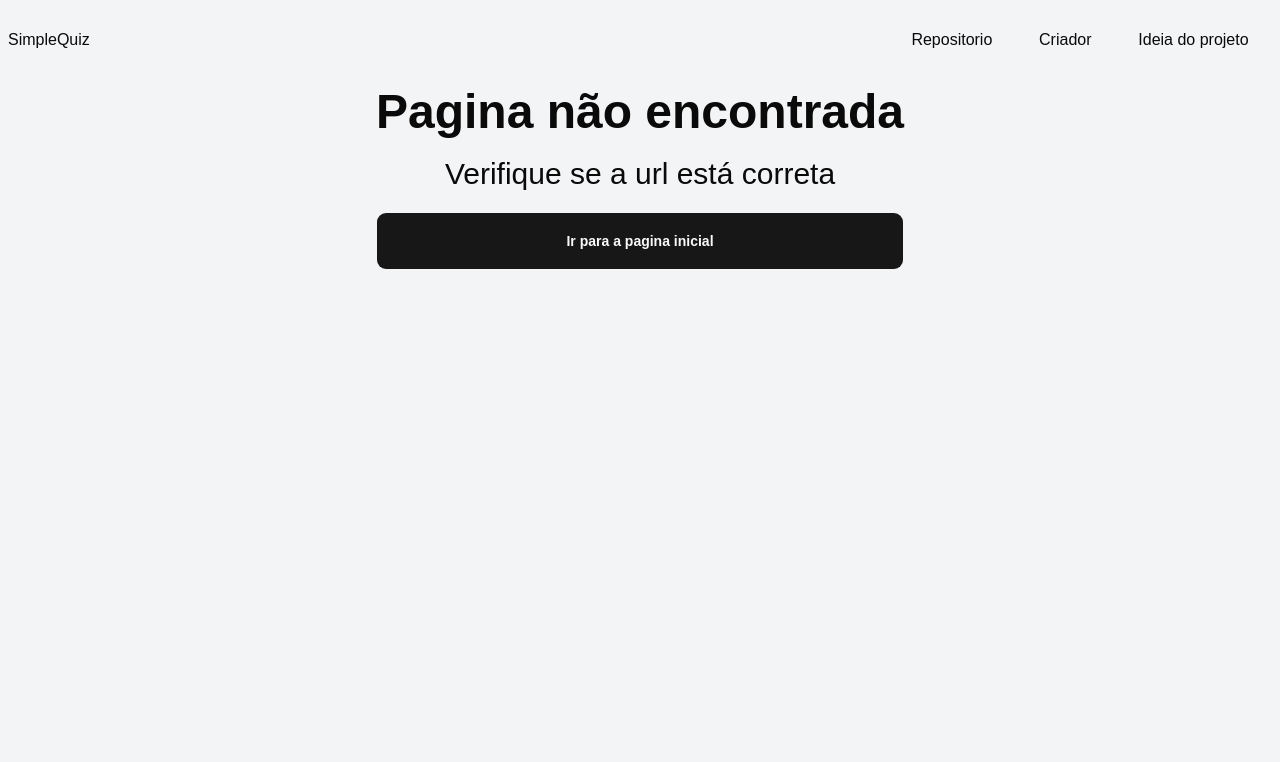
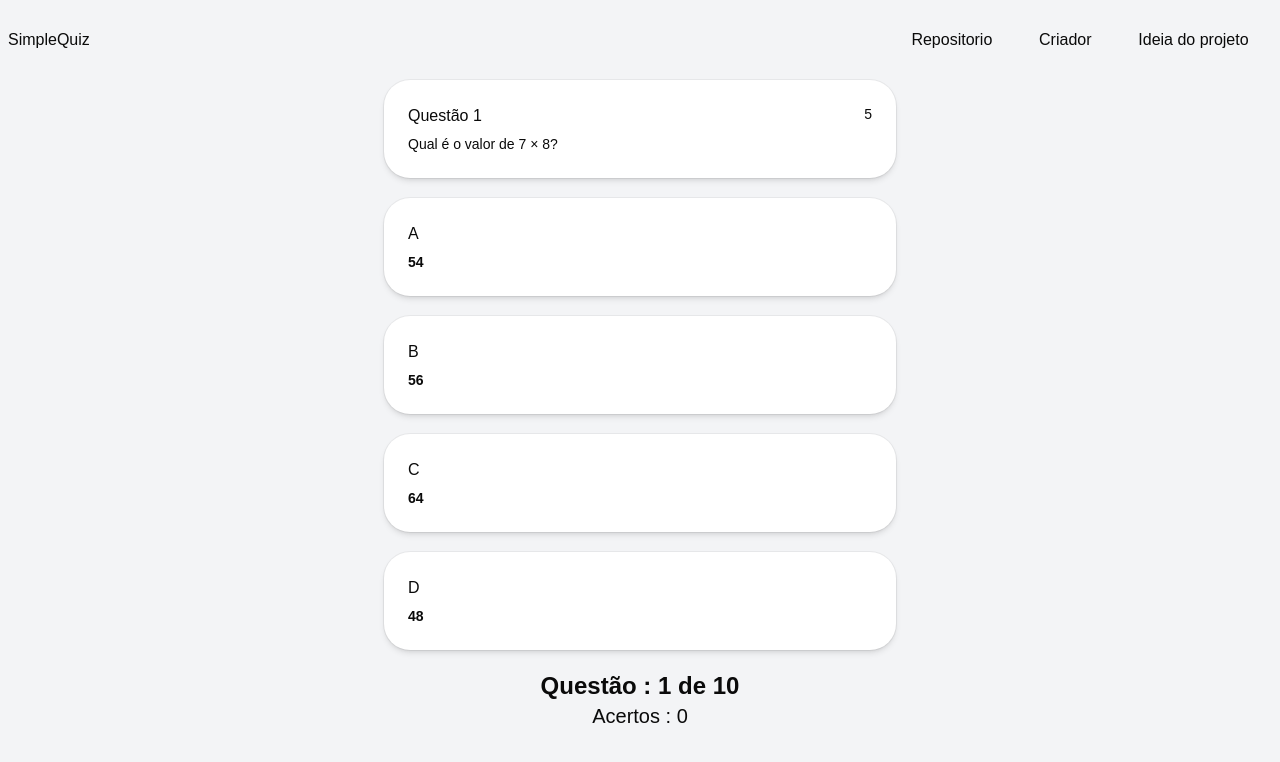
Before and after one commit to Jose-GuilhermeG/simpleQuiz, a React (Vite) app in the folder app/: page /quiz/1 in a window 1280 px wide. Shown: the top 762 px of the page. Built offline with nearby package versions, Linux system fonts and the light colour scheme.

Commit message:
feat: adicionando pagina de quiz

```diff
--- /dev/null
+++ b/app/src/features/questions/answerCard.tsx
@@ -0,0 +1,31 @@
+import { Card, CardDescription, CardHeader, CardTitle } from "@/components/ui/card";
+import type {AnswerProtocol } from "@/types/questionTypes";
+import { useEffect, type RefObject } from "react";
+
+interface AnswerCardProps{
+    element : AnswerProtocol;
+    selectAnswer : (isCorrectAnswer : boolean , element : HTMLElement) => void;
+    index : number;
+    correctAnswer : RefObject<HTMLElement | undefined>;
+}
+
+export default function AnswerCard({element , selectAnswer , index , correctAnswer} : AnswerCardProps){
+    const answersLetters = "ABCD"
+
+    return (
+        <Card
+            className="w-full h-fit cursor-pointer"
+            onClick={(e)=>selectAnswer(element.isCorrect , e.currentTarget)}
+            {...{ref : element.isCorrect ? correctAnswer : undefined}}
+            >
+            <CardHeader>
+                <CardTitle>
+                {answersLetters[index]}
+                </CardTitle>
+                <CardDescription className="text-foreground font-black">
+                {element.content}
+                </CardDescription>
+            </CardHeader>
+        </Card>
+    )
+}
--- /dev/null
+++ b/app/src/hooks/useinterval.tsx
@@ -0,0 +1,22 @@
+import { useEffect, useRef } from 'react';
+
+export function useInterval<C extends CallableFunction>(
+  callback: C,
+  delay: number | null,
+): void {
+  const savedCallback = useRef<C>(null) ;
+
+  useEffect(() => {
+    savedCallback.current = callback;
+  }, [callback]);
+
+  useEffect(() => {
+    function tick() {
+      if (savedCallback.current) savedCallback.current();
+    }
+    if (delay !== null) {
+      const id = setInterval(tick, delay);
+      return () => clearInterval(id);
+    }
+  }, [delay]);
+}
--- /dev/null
+++ b/app/src/pages/quizPage.tsx
@@ -0,0 +1,188 @@
+import { Card, CardAction, CardDescription, CardHeader, CardTitle } from "@/components/ui/card";
+import AnswerCard from "@/features/questions/answerCard";
+import { useInterval } from "@/hooks/useinterval";
+import type { QuestionProtocol } from "@/types/questionTypes";
+import { useRef, useState} from "react";
+import { useParams } from "react-router-dom"
+
+export default function QuizPage(){
+  const questions: QuestionProtocol[] = [
+  {
+    description: "Qual é o valor de 7 × 8?",
+    answers: [
+      { content: "54", isCorrect: false },
+      { content: "56", isCorrect: true },
+      { content: "64", isCorrect: false },
+      { content: "48", isCorrect: false }
+    ]
+  },
+  {
+    description: "Qual é a raiz quadrada de 144?",
+    answers: [
+      { content: "10", isCorrect: false },
+      { content: "11", isCorrect: false },
+      { content: "12", isCorrect: true },
+      { content: "13", isCorrect: false }
+    ]
+  },
+  {
+    description: "Resolva: 25 ÷ 5",
+    answers: [
+      { content: "4", isCorrect: false },
+      { content: "5", isCorrect: true },
+      { content: "6", isCorrect: false },
+      { content: "7", isCorrect: false }
+    ]
+  },
+  {
+    description: "Qual é o valor de π arredondado para duas casas decimais?",
+    answers: [
+      { content: "3.12", isCorrect: false },
+      { content: "3.14", isCorrect: true },
+      { content: "3.15", isCorrect: false },
+      { content: "3.16", isCorrect: false }
+    ]
+  },
+  {
+    description: "Qual é o resultado de 2³?",
+    answers: [
+      { content: "6", isCorrect: false },
+      { content: "8", isCorrect: true },
+      { content: "9", isCorrect: false },
+      { content: "12", isCorrect: false }
+    ]
+  },
+  {
+    description: "Qual é a solução da equação: x + 5 = 12?",
+    answers: [
+      { content: "x = 5", isCorrect: false },
+      { content: "x = 6", isCorrect: true },
+      { content: "x = 7", isCorrect: false },
+      { content: "x = 8", isCorrect: false }
+    ]
+  },
+  {
+    description: "Qual é o perímetro de um quadrado com lado de 9 cm?",
+    answers: [
+      { content: "36 cm", isCorrect: true },
+      { content: "18 cm", isCorrect: false },
+      { content: "27 cm", isCorrect: false },
+      { content: "45 cm", isCorrect: false }
+    ]
+  },
+  {
+    description: "Qual é a área de um triângulo com base 10 cm e altura 6 cm?",
+    answers: [
+      { content: "30 cm²", isCorrect: true },
+      { content: "60 cm²", isCorrect: false },
+      { content: "15 cm²", isCorrect: false },
+      { content: "20 cm²", isCorrect: false }
+    ]
+  },
+  {
+    description: "Qual é o próximo número na sequência: 2, 4, 8, 16, ...?",
+    answers: [
+      { content: "24", isCorrect: false },
+      { content: "32", isCorrect: true },
+      { content: "20", isCorrect: false },
+      { content: "36", isCorrect: false }
+    ]
+  },
+  {
+    description: "Qual é o valor de 100% de 50?",
+    answers: [
+      { content: "25", isCorrect: false },
+      { content: "50", isCorrect: true },
+      { content: "75", isCorrect: false },
+      { content: "100", isCorrect: false }
+    ]
+  }
+];
+
+  const parms = useParams()
+
+
+    const [currentQuestionIndex,setCurrentQuestionIndex] = useState<number>(0);
+    const [hits ,setHits] = useState<number>(0);
+    const [time , setTime] = useState<number>(10);
+
+    const currentQuestion : QuestionProtocol | undefined = questions[currentQuestionIndex];
+
+    const correctAnswer = useRef<HTMLElement | undefined>(undefined);
+
+    const setAnswerColor = (isCorrectAsnwer : boolean , element : HTMLElement) =>{
+      if(!isCorrectAsnwer) element.style.backgroundColor = "var(--color-red-500)"
+      else element.style.backgroundColor = "var(--color-green-500)"
+    }
+
+    const clearAnswerColor = (element : HTMLElement | null)=>{
+      if(element) element.style.backgroundColor = "var(--color-card)"
+    }
+
+    const goToNewQuestion = (element : HTMLElement | null)=>{
+      setTimeout(()=>{
+        clearAnswerColor(element)
+        clearAnswerColor(correctAnswer.current as HTMLElement)
+        setCurrentQuestionIndex(prev=>prev+1);
+      },400)
+    }
+
+    const result = (element : HTMLElement | null , correctResponse : boolean)=>{
+      setAnswerColor(true , correctAnswer.current as HTMLElement)
+      setHits(prev => prev + (correctResponse ? 1 : 0))
+      goToNewQuestion(element);
+      setTime(10)
+    }
+
+    const selectAnswer = (isCorrectAsnwer : boolean , element : HTMLElement)=>{
+      setAnswerColor(isCorrectAsnwer , element);
+      result(element , isCorrectAsnwer)
+    }
+
+
+    useInterval(()=>{
+      setTime(prev=>prev-1)
+      if(time < 1) result(null , false);
+    },1000)
+
+    return (
+        <section className="w-full flex flex-col items-center">
+            <Card className="sm:w-lg w-2/3 h-fit">
+                <CardHeader>
+                    <CardTitle>
+                        {currentQuestion ? `Questão ${currentQuestionIndex + 1}`: "voce terminou o quiz"}
+                    </CardTitle>
+                    <CardDescription className="text-foreground">
+                        {currentQuestion && currentQuestion.description}
+                    </CardDescription>
+                    <CardAction>
+                      {time}
+                    </CardAction>
+                </CardHeader>
+            </Card>
+
+            {currentQuestion ?
+                <div className="flex sm:w-lg w-2/3 h-fit my-5 flex-col gap-5 items-center">
+                    {currentQuestion.answers.map((element,index)=>(
+                        <AnswerCard element={element} index={index} correctAnswer={correctAnswer} selectAnswer={selectAnswer} />
+                    ))}
+                </div>
+                :
+                <h1>
+                    Acertos : {hits}
+                </h1>
+            }
+            {
+              currentQuestion &&
+              <div>
+                <h1 className="text-2xl font-black text-foreground text-center">
+                  Questão : {currentQuestionIndex + 1} de {questions.length}
+                </h1>
+                <p className="text-xl font-medium text-center text-foreground">
+                  Acertos : {hits}
+                </p>
+              </div>
+            }
+        </section>
+    )
+}
--- a/app/src/pages/selectQuizTheme.tsx
+++ b/app/src/pages/selectQuizTheme.tsx
@@ -1,4 +1,5 @@
 import { Card, CardDescription, CardHeader, CardTitle } from "@/components/ui/card";
+import { useNavigate } from "react-router-dom";
 
 interface QuizTheme{
     title : string;
@@ -6,6 +7,10 @@ interface QuizTheme{
 }
 
 export default function SelectQuizTheme(){
+
+    const navigate = useNavigate()
+
+    const goToQuiz = (title : string) => navigate(`/quiz/${title.toLowerCase()}`)
 
     const quizThemes: QuizTheme[] = [
   {
@@ -58,7 +63,7 @@ export default function SelectQuizTheme(){
             </h1>
             <div className="flex flex-col gap-5 max-h-[70vh] overflow-y-scroll p-5">
                 {quizThemes.map((element,index)=>(
-                    <Card key={index} className="lg:min-h-[12vh] min-h-[15vh]">
+                    <Card key={index} className="lg:min-h-[12vh] min-h-[15vh]" onClick={()=>goToQuiz(element.title)}>
                         <CardHeader>
                             <CardTitle>
                                 {element.title}
--- a/app/src/routes.tsx
+++ b/app/src/routes.tsx
@@ -5,6 +5,7 @@ import Home from "./pages/Home";
 import BasePage from "./pages/BasePage";
 import NotFoundPage from "./pages/notFoundPage";
 import SelectQuizTheme from "./pages/selectQuizTheme";
+import QuizPage from "./pages/quizPage";
 
 export default function SistemRoutes(){
     return (
@@ -13,6 +14,7 @@ export default function SistemRoutes(){
                 <Route path="" element={<BasePage/>}>
                     <Route path="" element={<Home/>}/>
                     <Route path="/theme/select/" element={<SelectQuizTheme/>}/>
+                    <Route path="/quiz/:theme/" element={<QuizPage/>}/>
                     <Route path="*" element={<NotFoundPage/>} />
                 </Route>
             </Routes>
--- /dev/null
+++ b/app/src/types/questionTypes.ts
@@ -0,0 +1,10 @@
+
+export interface AnswerProtocol{
+    content : string;
+    isCorrect : boolean
+}
+
+export interface QuestionProtocol{
+    description : string;
+    answers : Array<AnswerProtocol>;
+}
```
